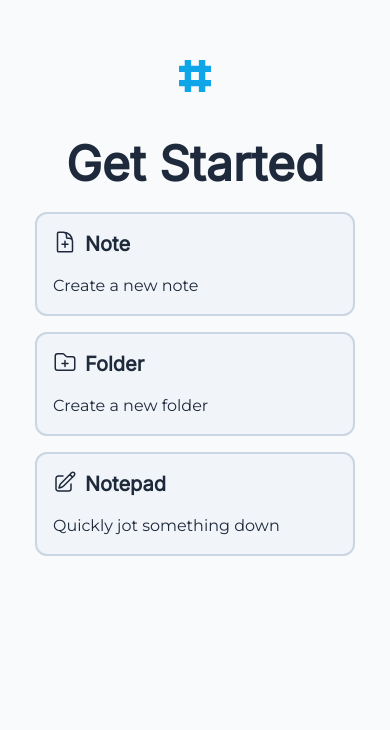
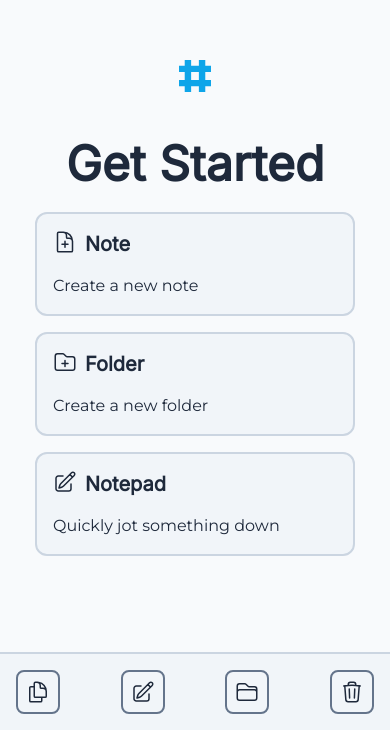
Before and after one commit to matovius/hashtype, a SvelteKit app: page /demo in a window 390 px wide. Shown: the part 114-844 px from the top of the page. Built offline with nearby package versions, Linux system fonts and the light colour scheme; a web font is replaced by a local one.

Commit message:
Create new mobile footer component

```diff
--- /dev/null
+++ b/src/components/demo/Footer.svelte
@@ -0,0 +1,57 @@
+<script lang="ts">
+  import DocumentDuplicateIcon from "../icons/DocumentDuplicateIcon.svelte";
+  import FolderIcon from "../icons/FolderIcon.svelte";
+  import PencilSquareIcon from "../icons/PencilSquareIcon.svelte";
+  import TrashIcon from "../icons/TrashIcon.svelte";
+
+  interface NavItem {
+    name: string;
+    icon: any;
+    route: string;
+  }
+
+  const navItems: NavItem[] = [
+    {
+      name: "Notes",
+      icon: DocumentDuplicateIcon,
+      route: "/demo/notes",
+    },
+    {
+      name: "Notepad",
+      icon: PencilSquareIcon,
+      route: "/demo/notepad",
+    },
+    {
+      name: "Folders",
+      icon: FolderIcon,
+      route: "/demo/folders",
+    },
+    {
+      name: "Trash",
+      icon: TrashIcon,
+      route: "/demo/trash",
+    },
+  ];
+</script>
+
+<footer
+  class="fixed bottom-0 sm:hidden w-full flex justify-center items-center border-t-2 border-slate-300 dark:border-slate-600 bg-slate-100 dark:bg-slate-800"
+>
+  <nav class="w-full p-4">
+    <ul class="w-full flex justify-between items-center gap-2">
+      {#each navItems as navItem}
+        <li class="flex justify-center items-center">
+          <a
+            href={navItem.route}
+            class="transition p-2 flex justify-center items-center border-2 border-slate-500 bg-slate-100 hover:bg-slate-300 dark:bg-slate-900 dark:hover:bg-slate-700 rounded-lg relative"
+            title={navItem.name}
+          >
+            <svelte:component this={navItem.icon} />
+          </a>
+        </li>
+      {/each}
+    </ul>
+    <ul />
+  </nav>
+  <div />
+</footer>
--- a/src/routes/demo/+layout.svelte
+++ b/src/routes/demo/+layout.svelte
@@ -1,4 +1,6 @@
 <script lang="ts">
+  import Footer from "../../components/demo/Footer.svelte";
+
   import Sidebar from "../../components/demo/Sidebar.svelte";
 
   import { browser } from "$app/environment";
@@ -6,6 +8,7 @@
   import FolderIcon from "../../components/icons/FolderIcon.svelte";
   import PencilSquareIcon from "../../components/icons/PencilSquareIcon.svelte";
   import TrashIcon from "../../components/icons/TrashIcon.svelte";
+  import Text from "../../components/typography/Text.svelte";
 
   let isDarkMode: boolean = false;
   let themeLabel: "Toggle Dark Mode" | "Toggle Light Mode";
@@ -58,6 +61,7 @@
   class="app text-slate-800 dark:text-slate-200 flex flex-row justify-center items-center"
 >
   <Sidebar />
+  <Footer />
   <slot />
 </div>
 
```
